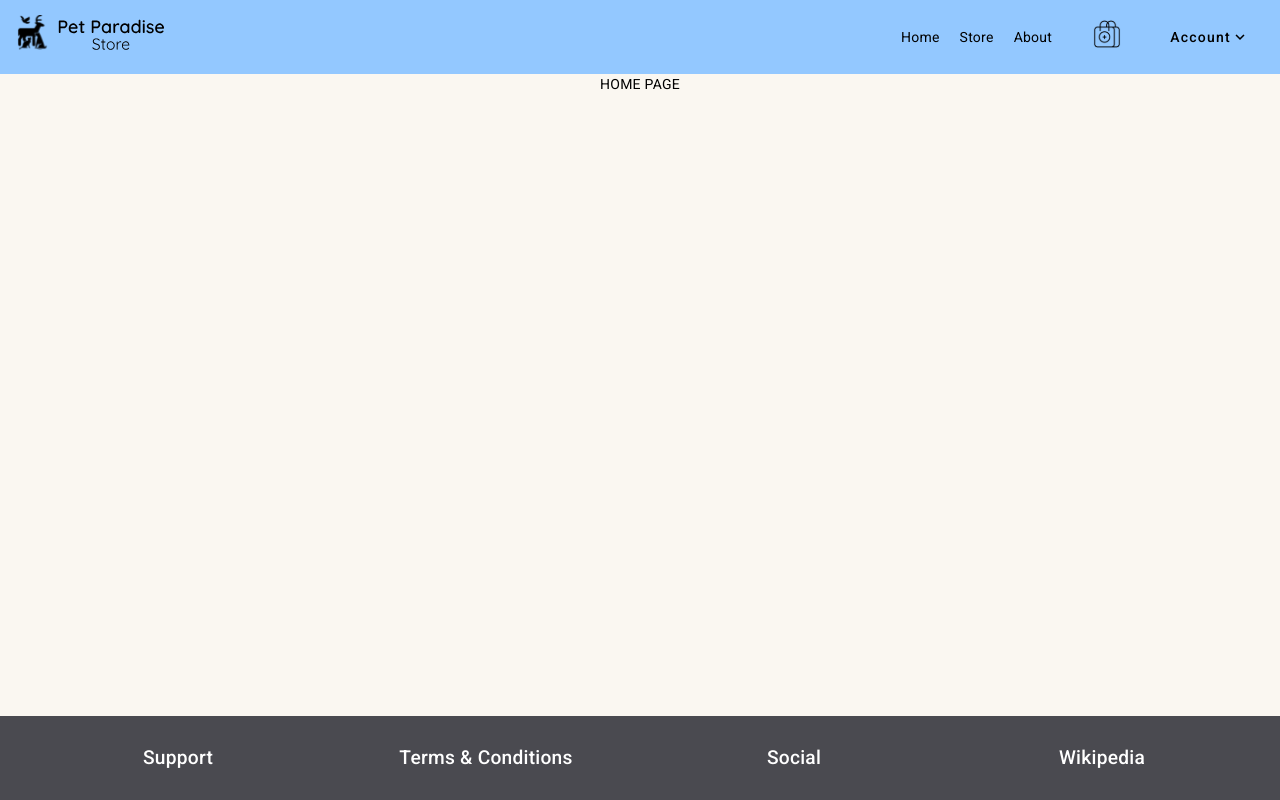
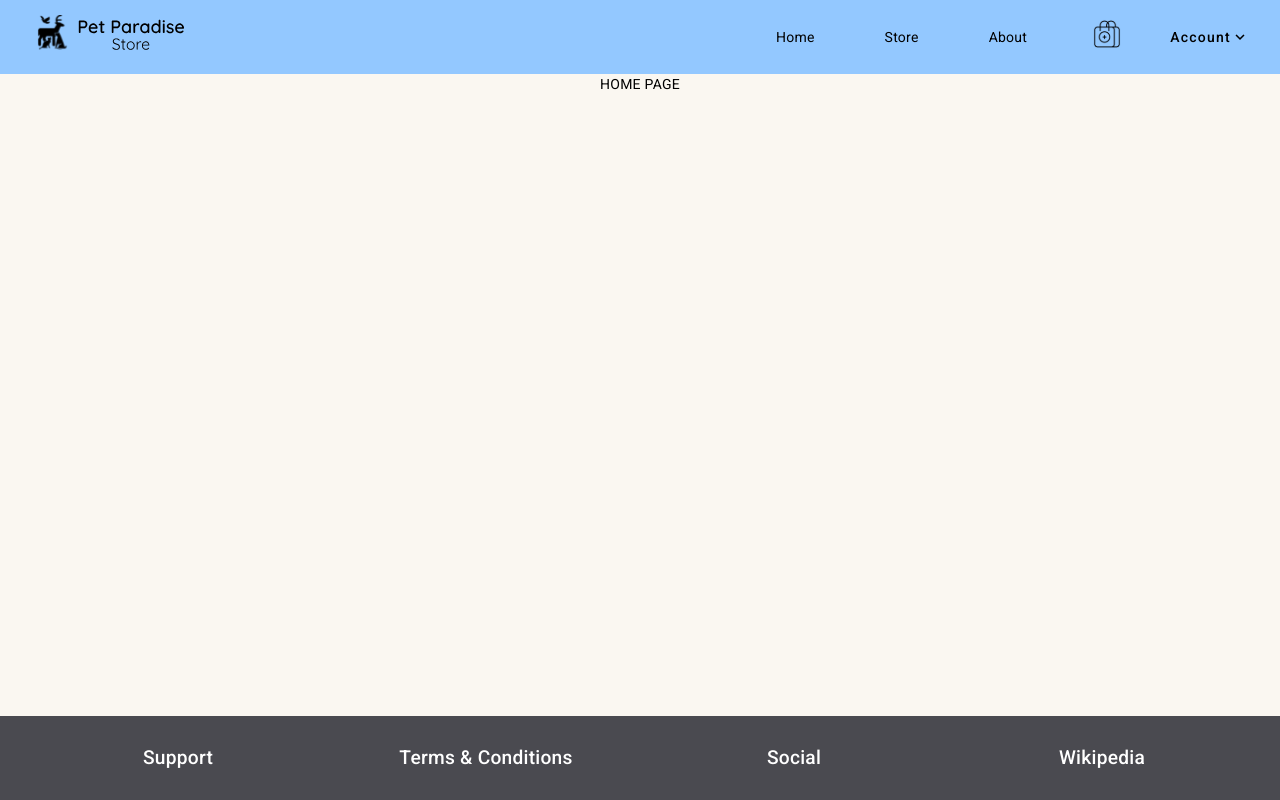
Before and after one commit to FullHouseTeam/pet-paradise-client, an Angular app: page / in a window 1280 px wide. Built offline with nearby package versions, Linux system fonts and the light colour scheme.

Commit message:
fix: improved header styling
Improved sections and logo, removed unused redirection, handled missing pages and added spaces at the end of classes.

```diff
--- a/src/app/app.routes.ts
+++ b/src/app/app.routes.ts
@@ -6,6 +6,7 @@ import { HomeComponent } from '../components/home/home.component';
 import { ShopCartComponent } from '../components/shop-cart/shop-cart.component';
 import { SupportPageComponent } from '../components/support-page/support-page.component';
 import { TermsAndConditionsComponent } from '../components/terms-and-conditions/terms-and-conditions.component';
+import { DescriptionComponent } from '../components/example-api/description.component';
 
 export const appRoutes: Route[] = [
   { path: 'store', component: CategoriesAndProductsComponent },
@@ -15,4 +16,5 @@ export const appRoutes: Route[] = [
   { path: 'support', component: SupportPageComponent },
   { path: 'terms-and-conditions', component: TermsAndConditionsComponent },
   { path: '', component: HomeComponent },
+  { path: '**', component: DescriptionComponent },
   ];
--- a/src/app/shared/header/header.component.html
+++ b/src/app/shared/header/header.component.html
@@ -1,13 +1,13 @@
 <header class="d-flex gap-3 align-items-center p-3 bg-1-100">
   <a href="">
-    <img src="assets/logo-black.svg" width="150" alt="logo">
+    <img src="assets/logo-black.svg" width="150" alt="logo" style="margin-left: 20px;">
   </a>
   <input type="checkbox" id="menu" hidden>
   <nav class="d-flex gap-md-5 gap-4 ms-auto align-items-center">
     <label class="material-icons d-md-none" role="button" for="menu" style="top: 20px; position: fixed;">cancel</label>
-    <a href="">Home</a>
-    <a href="/store">Store</a>
-    <a href="/about">About</a>
+    <a class="mx-md-5" href="">Home</a>
+    <a class="mx-md-5" href="/store">Store</a>
+    <a class="mx-md-5" href="/about">About</a>
     <div class="d-md-none">
       <mat-accordion>
         <mat-expansion-panel class="coll" (opened)="panelOpenState = true" (closed)="panelOpenState = false">
--- a/src/app/shared/header/header.component.ts
+++ b/src/app/shared/header/header.component.ts
@@ -3,7 +3,6 @@ import { CommonModule } from '@angular/common';
 import { MatButtonModule } from '@angular/material/button';
 import { MatButtonToggleModule } from '@angular/material/button-toggle';
 import { MatIconModule } from '@angular/material/icon';
-import { Router } from '@angular/router';
 import {MatMenuModule} from '@angular/material/menu';
 import {MatExpansionModule} from '@angular/material/expansion';
 
@@ -23,22 +22,4 @@ import {MatExpansionModule} from '@angular/material/expansion';
 })
 export class HeaderComponent {
   panelOpenState: boolean = false
-
-  constructor(private router: Router) {}
-
-  redirectToCategoriesAndProducts() {
-    this.router.navigate(['/categories-and-products']);
-  }
-  redirectToAboutUs() {
-    this.router.navigate(['/about-us']);
-  }
-  redirectToCustomer() {
-    this.router.navigate(['/customer']);
-  }
-  redirectToShopCart() {
-    this.router.navigate(['/shop-cart']);
-  }
-  redirectToHome() {
-    this.router.navigate(['/']);
-  }
 }
--- a/src/components/example-api/description.component.html
+++ b/src/components/example-api/description.component.html
@@ -1 +1 @@
-<h1> Example API </h1>
+<h1>page not found</h1>
```
Also changed, not shown: src/app/app.component.ts (line endings or trailing spaces).
